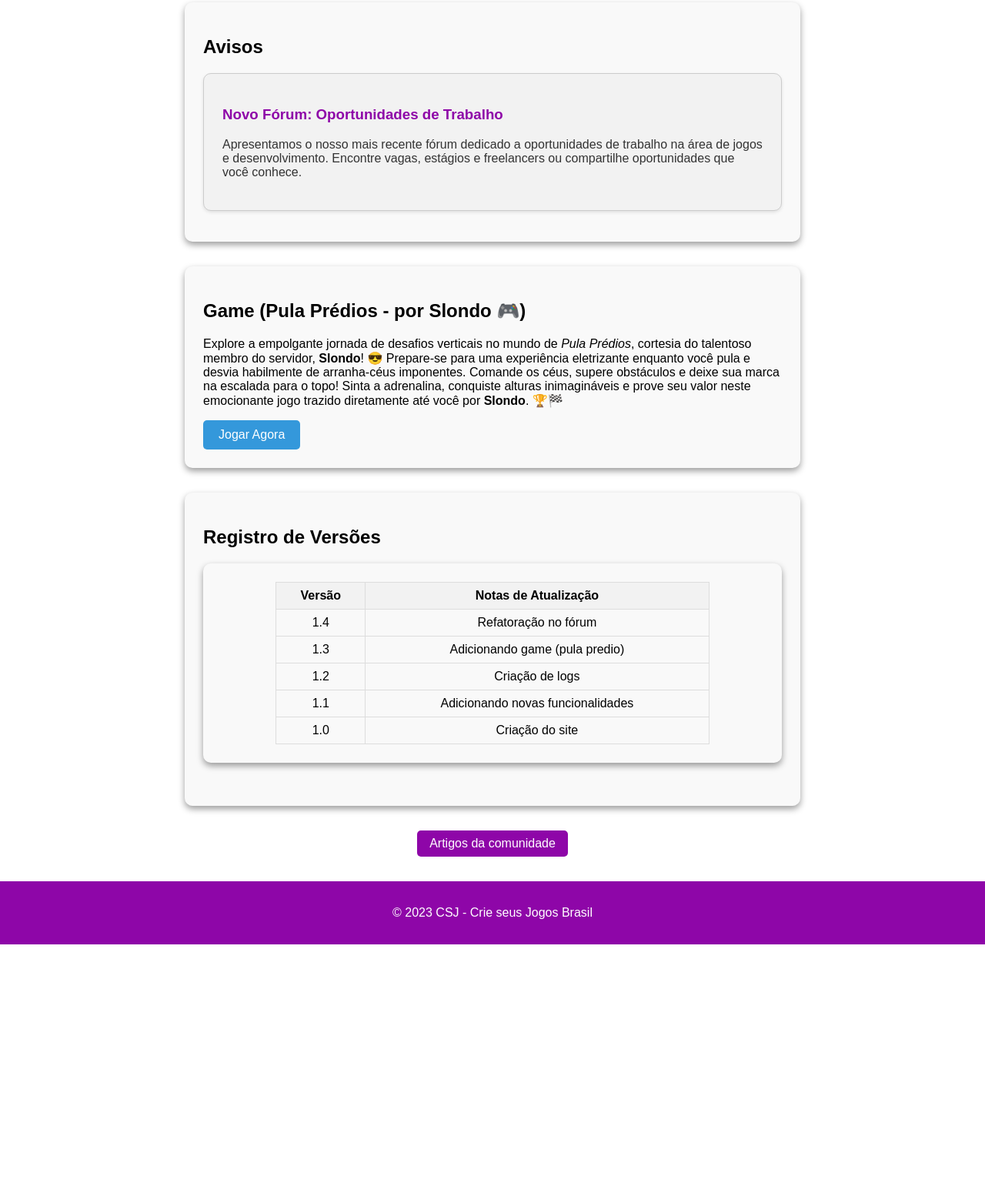
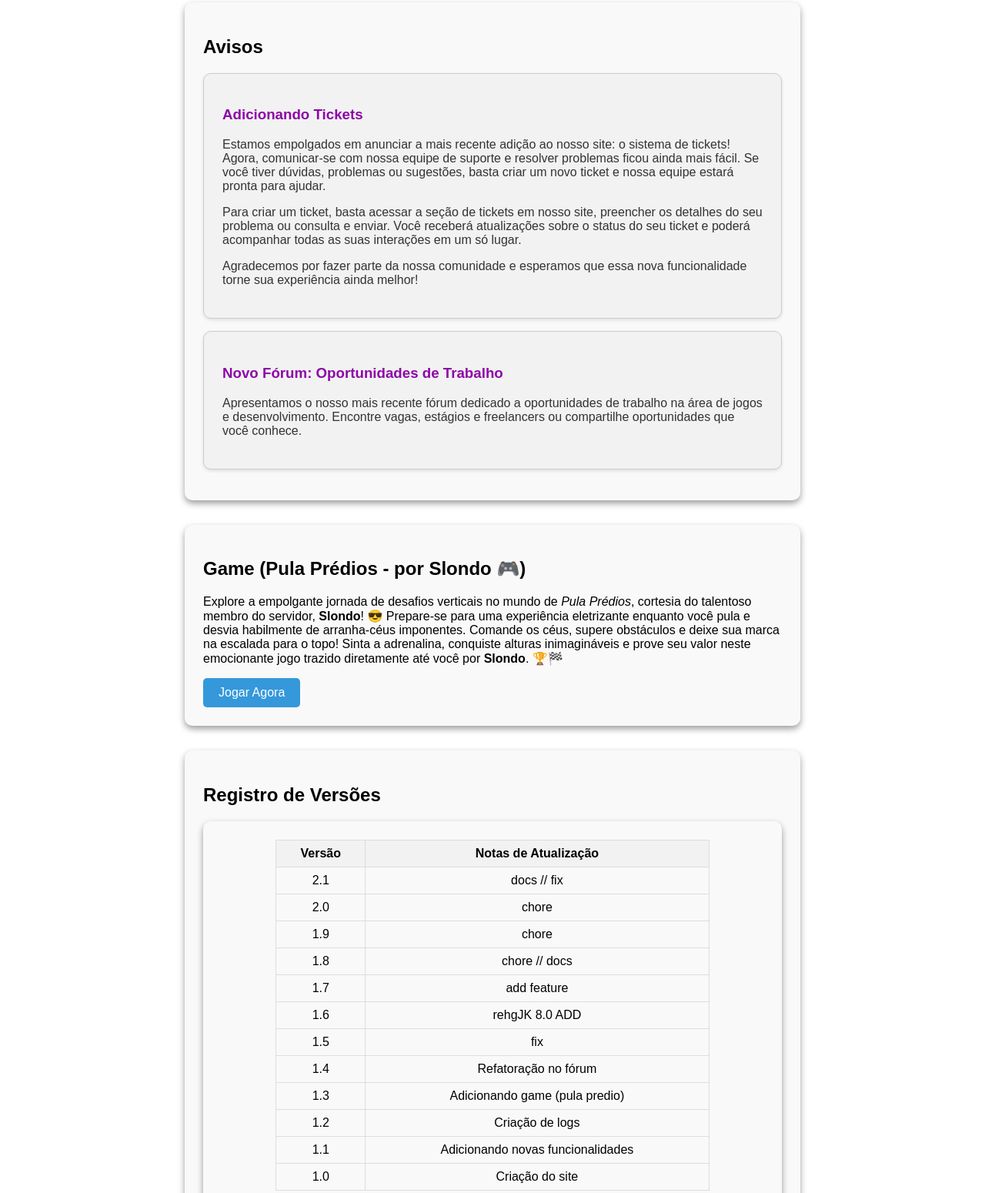
Before and after one commit to LeviAckr/csj-site, a website: page index.html in a window 1280 px wide. Shown: the part 3019-4569 px from the top of the page at 77% size. Before the commit the page ends 4246 px from the top, so only its background shows below. Drawn offline with Linux system fonts and the light colour scheme.

Commit message:
versão 2.1

```diff
--- a/index.html
+++ b/index.html
@@ -160,6 +160,12 @@
         <section id="notices">
             <h2>Avisos</h2>
             <div class="notice">
+                 <h3>Adicionando Tickets</h3>
+    <p>Estamos empolgados em anunciar a mais recente adição ao nosso site: o sistema de tickets! Agora, comunicar-se com nossa equipe de suporte e resolver problemas ficou ainda mais fácil. Se você tiver dúvidas, problemas ou sugestões, basta criar um novo ticket e nossa equipe estará pronta para ajudar.</p>
+    <p>Para criar um ticket, basta acessar a seção de tickets em nosso site, preencher os detalhes do seu problema ou consulta e enviar. Você receberá atualizações sobre o status do seu ticket e poderá acompanhar todas as suas interações em um só lugar.</p>
+    <p>Agradecemos por fazer parte da nossa comunidade e esperamos que essa nova funcionalidade torne sua experiência ainda melhor!</p>
+            </div>
+            <div class="notice">
                 <h3>Novo Fórum: Oportunidades de Trabalho</h3>
                 <p>Apresentamos o nosso mais recente fórum dedicado a oportunidades de trabalho na área de jogos e desenvolvimento. Encontre vagas, estágios e freelancers ou compartilhe oportunidades que você conhece.</p>
             </div>
@@ -179,6 +185,34 @@
                   <th>Versão</th>
                   <th>Notas de Atualização</th>
                 </tr>
+                <tr>
+                    <tr>
+                        <td>2.1</td>
+                        <td>docs // fix</td>
+                      </tr>
+                    <td>2.0</td>
+                    <td>chore</td>
+                  </tr>
+                <tr>
+                    <td>1.9</td>
+                    <td>chore</td>
+                  </tr>
+                <tr>
+                    <td>1.8</td>
+                    <td>chore // docs</td>
+                  </tr>
+                <tr>
+                    <td>1.7</td>
+                    <td>add feature</td>
+                  </tr>
+                <tr>
+                    <td>1.6</td>
+                    <td>rehgJK 8.0 ADD</td>
+                  </tr>
+                <tr>
+                    <td>1.5</td>
+                    <td>fix</td>
+                  </tr>
                 <tr>
                     <td>1.4</td>
                     <td>Refatoração no fórum</td>
```
